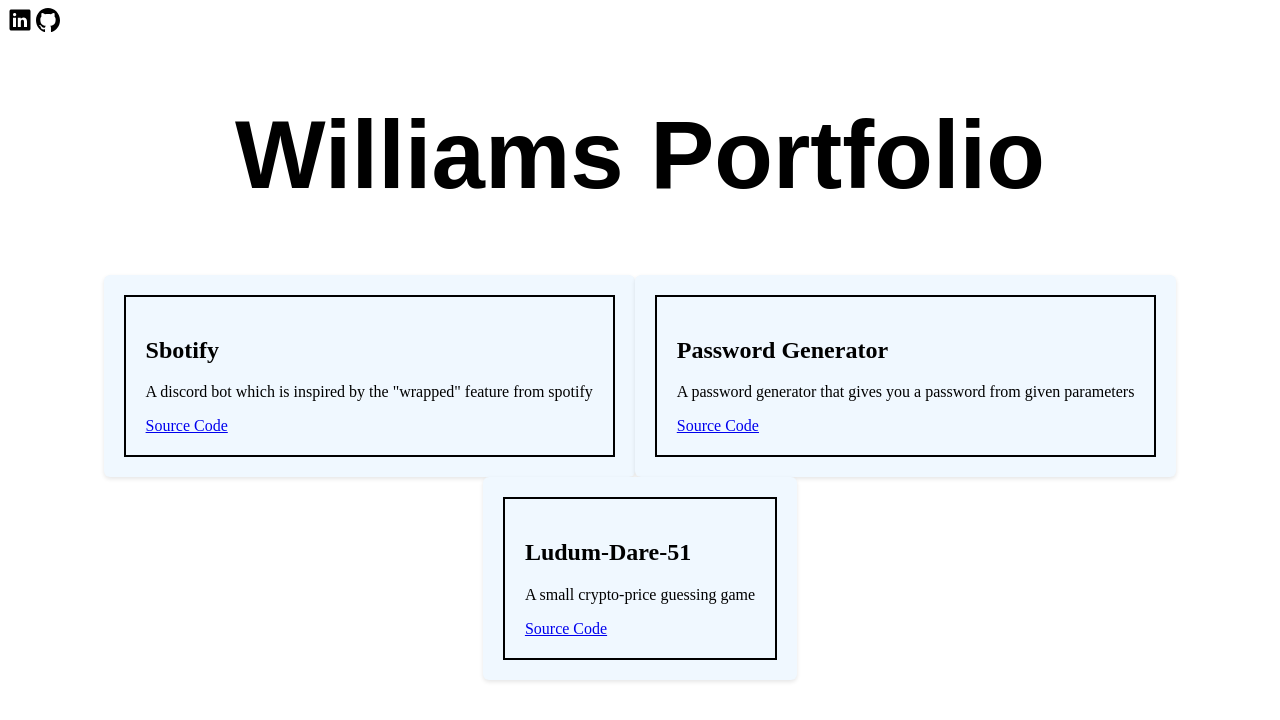
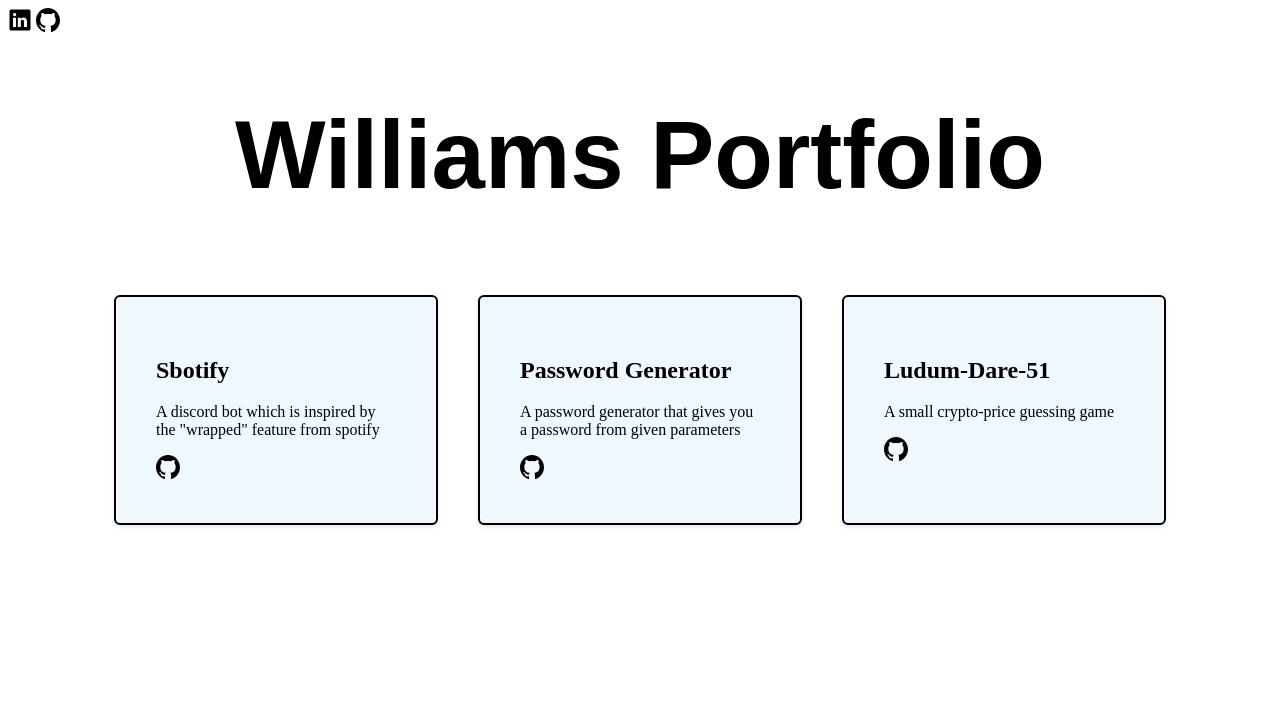
Before and after one commit to ViljamEkdhl/Portfolio, a SvelteKit app: page / in a window 1280 px wide. Shown: the top 720 px of the page. Built offline with nearby package versions, Linux system fonts and the light colour scheme.

Commit message:
add marign to cards

```diff
--- a/src/components/Card.svelte
+++ b/src/components/Card.svelte
@@ -9,10 +9,11 @@
 <style>
     .card {
         background: aliceblue;
-        padding: 20px, 20px, 20px, 20px;
-        margin: 20px, 20px, 20px, 20px;
         border-radius: 6px;
         box-shadow: 0px 2px 4px rgba(0, 0, 0, 0.1);
+        border: 2px solid black;
+        margin: 20px 20px 20px 20px;
+        width: 20rem;
     }
 
 </style>
--- a/src/routes/+page.svelte
+++ b/src/routes/+page.svelte
@@ -1,6 +1,7 @@
 <script>
 	import TopBar from '../components/TopBar.svelte';
     import Card from '../components/Card.svelte';
+    import gitHub from '../assets/gitHub.svg'
 
 </script>
 
@@ -18,7 +19,7 @@
             <div>
                 <h2>Sbotify</h2>
                 <p>A discord bot which is inspired by the "wrapped" feature from spotify</p>
-                <a href="https://github.com/ViljamEkdhl/Sbotify">Source Code</a>
+                <a href="https://github.com/ViljamEkdhl/Sbotify"><img src={gitHub} alt="GitHub Image"/></a>
             </div>
         </div>
     </Card>
@@ -27,7 +28,7 @@
             <div>
                 <h2>Password Generator</h2>
                 <p>A password generator that gives you a password from given parameters</p>
-                <a href="https://github.com/EdvinAldi/WoE-Password">Source Code</a>
+                <a href="https://github.com/EdvinAldi/WoE-Password"><img src={gitHub} alt="GitHub Image"/></a>
             </div>
         </div>
     </Card>
@@ -36,7 +37,7 @@
             <div>
                 <h2>Ludum-Dare-51</h2>
                 <p>A small crypto-price guessing game</p>
-                <a href="https://github.com/ViljamEkdhl/Ludum-Dare-51">Source Code</a>
+                <a href="https://github.com/ViljamEkdhl/Ludum-Dare-51"><img src={gitHub} alt="GitHub Image"/></a>
             </div>
         </div>
     </Card>
@@ -52,12 +53,14 @@
         top: 50%;
         left: 15%;
         font-family: 'Poppins', sans-serif;
+
     }
 
     .cards {
         display: flex;
         flex-wrap: wrap;
         justify-content: center;
+        margin: 20px 20px 20px 20px;
     }
 
     .content {
@@ -66,6 +69,5 @@
         flex: 1;
         margin: 20px;
         padding: 20px;
-        border: 2px solid black;
     }
 </style>
```
